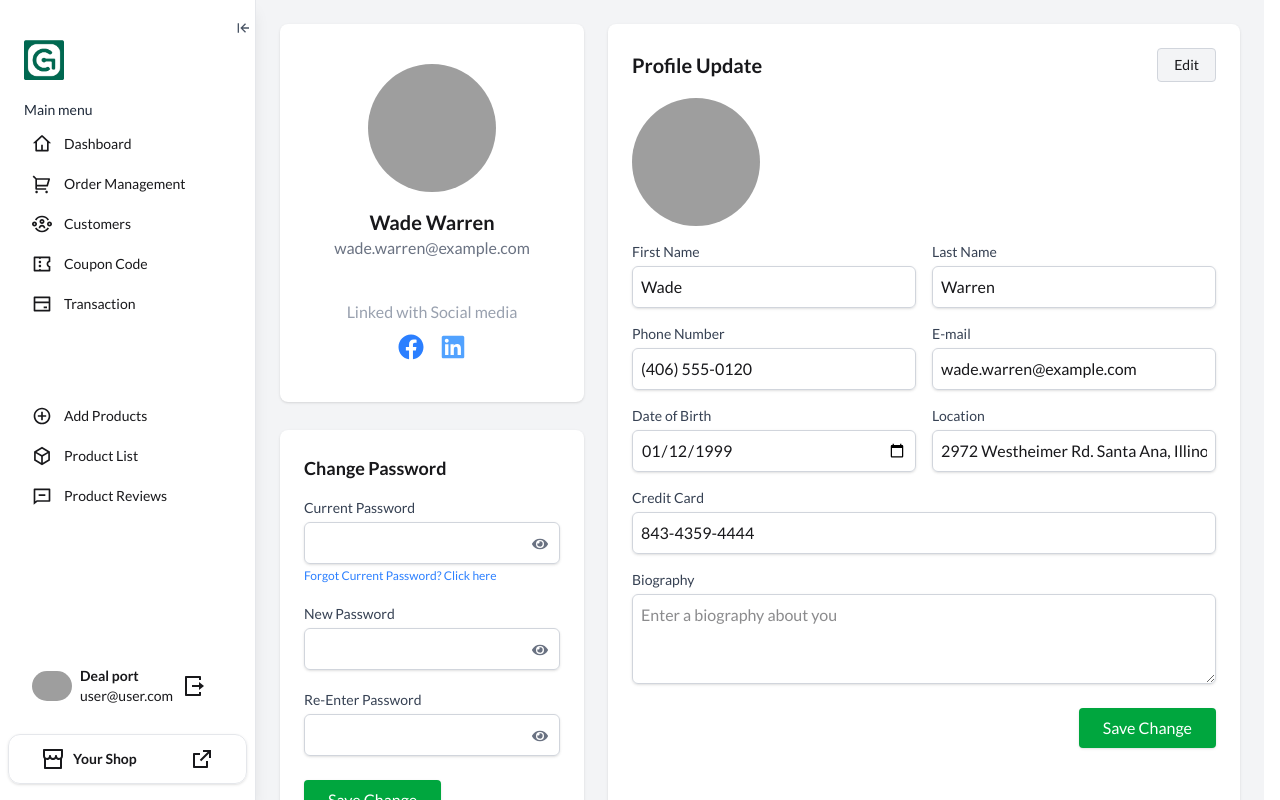
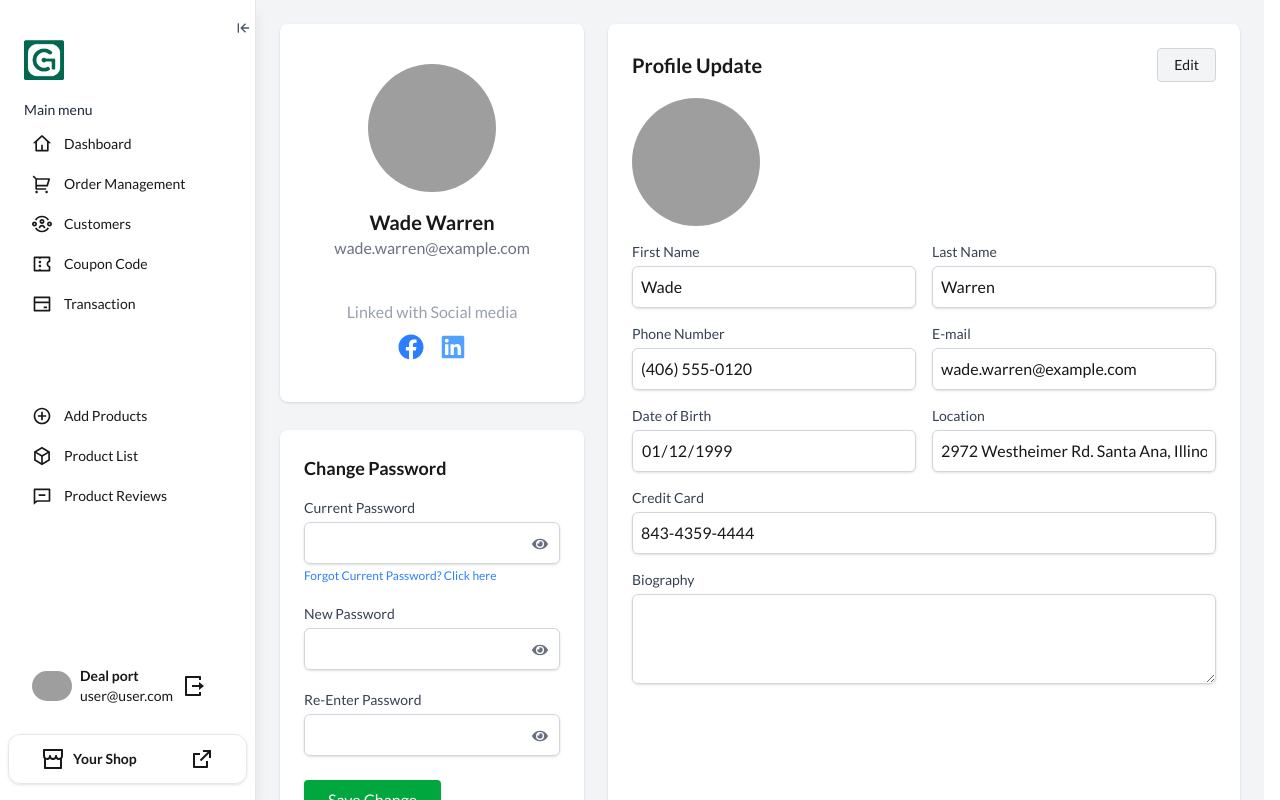
Before and after one commit to hasiburrahmanakash79/Gen-Gadget-Dashboard, a React (Vite) app: page /profile in a window 1280 px wide. Built offline with nearby package versions, Linux system fonts and the light colour scheme; grey boxes are pictures that could not be loaded.

Commit message:
feat: enhance ProfilePage with image upload functionality and improved edit mode

```diff
--- a/src/Pages/Dashboards/Profile/ProfilePage.jsx
+++ b/src/Pages/Dashboards/Profile/ProfilePage.jsx
@@ -1,15 +1,42 @@
 import { useForm } from "react-hook-form";
 import { useState } from "react";
-import { FaEye, FaEyeSlash } from "react-icons/fa";
+import { FaCamera, FaEye, FaEyeSlash } from "react-icons/fa";
 import { RiFacebookCircleFill, RiLinkedinBoxFill } from "react-icons/ri";
 
 export default function ProfilePage() {
-  const { register, handleSubmit } = useForm();
   const [showNewPassword, setShowNewPassword] = useState(false);
   const [showConfirmPassword, setShowConfirmPassword] = useState(false);
+const [editMode, setEditMode] = useState(false);
+  const [image, setImage] = useState("https://randomuser.me/api/portraits/men/75.jpg");
+
+  const {
+    register,
+    handleSubmit,
+    watch,
+  } = useForm({
+    defaultValues: {
+      firstName: "Wade",
+      lastName: "Warren",
+      phone: "(406) 555-0120",
+      email: "wade.warren@example.com",
+      dob: "1999-01-12",
+      location: "2972 Westheimer Rd. Santa Ana, Illinois 85486",
+      creditCard: "843-4359-4444",
+      bio: "",
+    },
+  });
 
   const onSubmit = (data) => {
-    console.log(data);
+    console.log("Updated data:", data);
+    setEditMode(false);
+  };
+
+  const handleImageChange = (e) => {
+    const file = e.target.files[0];
+    if (file) {
+      const imgURL = URL.createObjectURL(file);
+      setImage(imgURL);
+    }
   };
 
   return (
@@ -98,109 +125,54 @@ export default function ProfilePage() {
     >
       <div className="flex items-center justify-between mb-4">
         <h2 className="text-xl font-semibold">Profile Update</h2>
-          <div className="flex items-center gap-2">
         <button
           type="button"
+          onClick={() => setEditMode(true)}
           className="text-sm bg-gray-100 px-4 py-1.5 rounded border border-gray-300"
         >
           Edit
         </button>
       </div>
+
+      <div className="relative w-32 h-32 mb-4">
+        <img
+          src={image}
+          className="w-32 h-32 rounded-full object-cover"
+          alt="profile"
+        />
+        {editMode && (
+          <label className="absolute top-1 right-1 bg-white p-1 rounded-full shadow cursor-pointer">
+            <FaCamera className="text-gray-600 text-lg" />
+            <input
+              type="file"
+              accept="image/*"
+              onChange={handleImageChange}
+              className="hidden"
+            />
+          </label>
+        )}
       </div>
 
-        <img
-          src="https://randomuser.me/api/portraits/men/75.jpg"
-          className="w-32 h-32 rounded-full object-cover mb-4"
-          alt="profile"
-        />
-
       <div className="grid grid-cols-1 md:grid-cols-2 gap-4">
-          <div>
-            <label className="block text-sm font-medium text-gray-700">
-              First Name
-            </label>
-            <input
-              {...register("firstName")}
-              defaultValue="Wade"
-              className="mt-1 block w-full border border-gray-300 rounded-md shadow-sm p-2"
-            />
-          </div>
-          <div>
-            <label className="block text-sm font-medium text-gray-700">
-              Last Name
-            </label>
-            <input
-              {...register("lastName")}
-              defaultValue="Warren"
-              className="mt-1 block w-full border border-gray-300 rounded-md shadow-sm p-2"
-            />
-          </div>
-
-          <div>
-            <label className="block text-sm font-medium text-gray-700">
-              Phone Number
-            </label>
-            <input
-              {...register("phone")}
-              defaultValue="(406) 555-0120"
-              className="mt-1 block w-full border border-gray-300 rounded-md shadow-sm p-2"
-            />
-          </div>
-          <div>
-            <label className="block text-sm font-medium text-gray-700">
-              E-mail
-            </label>
-            <input
-              {...register("email")}
-              defaultValue="wade.warren@example.com"
-              className="mt-1 block w-full border border-gray-300 rounded-md shadow-sm p-2"
-            />
-          </div>
-          <div>
-            <label className="block text-sm font-medium text-gray-700">
-              Date of Birth
-            </label>
-            <input
-              type="date"
-              {...register("dob")}
-              defaultValue="1999-01-12"
-              className="mt-1 block w-full border border-gray-300 rounded-md shadow-sm p-2"
-            />
-          </div>
-          <div className="">
-            <label className="block text-sm font-medium text-gray-700">
-              Location
-            </label>
-            <input
-              {...register("location")}
-              defaultValue="2972 Westheimer Rd. Santa Ana, Illinois 85486"
-              className="mt-1 block w-full border border-gray-300 rounded-md shadow-sm p-2"
-            />
-          </div>
-
+        <InputField label="First Name" name="firstName" register={register} editable={editMode} watch={watch} />
+        <InputField label="Last Name" name="lastName" register={register} editable={editMode} watch={watch} />
+        <InputField label="Phone Number" name="phone" register={register} editable={editMode} watch={watch} />
+        <InputField label="E-mail" name="email" register={register} editable={editMode} watch={watch} />
+        <InputField label="Date of Birth" name="dob" type="date" register={register} editable={editMode} watch={watch} />
+        <InputField label="Location" name="location" register={register} editable={editMode} watch={watch} />
+        <InputField label="Credit Card" name="creditCard" register={register} editable={editMode} watch={watch} colSpan={2} />
         <div className="col-span-2">
-            <label className="block text-sm font-medium text-gray-700">
-              Credit Card
-            </label>
-            <input
-              {...register("creditCard")}
-              defaultValue="843-4359-4444"
-              className="mt-1 block w-full border border-gray-300 rounded-md shadow-sm p-2"
-            />
-          </div>
-          <div className="col-span-2">
-            <label className="block text-sm font-medium text-gray-700">
-              Biography
-            </label>
+          <label className="block text-sm font-medium text-gray-700">Biography</label>
           <textarea
             {...register("bio")}
-              placeholder="Enter a biography about you"
+            disabled={!editMode}
             className="mt-1 block w-full border border-gray-300 rounded-md shadow-sm p-2"
             rows={3}
           />
         </div>
       </div>
 
+      {editMode && (
         <div className="flex justify-end mt-6">
           <button
             type="submit"
@@ -209,7 +181,21 @@ export default function ProfilePage() {
             Save Change
           </button>
         </div>
+      )}
     </form>
     </div>
   );
 }
+
+const InputField = ({ label, name, type = "text", register, editable, colSpan, watch }) => (
+  <div className={colSpan ? `col-span-${colSpan}` : ""}>
+    <label className="block text-sm font-medium text-gray-700">{label}</label>
+    <input
+      type={type}
+      {...register(name)}
+      value={watch(name)}
+      disabled={!editable}
+      className="mt-1 block w-full border border-gray-300 rounded-md shadow-sm p-2"
+    />
+  </div>
+);
```
Lines whose indentation alone changed are shown as unchanged.
